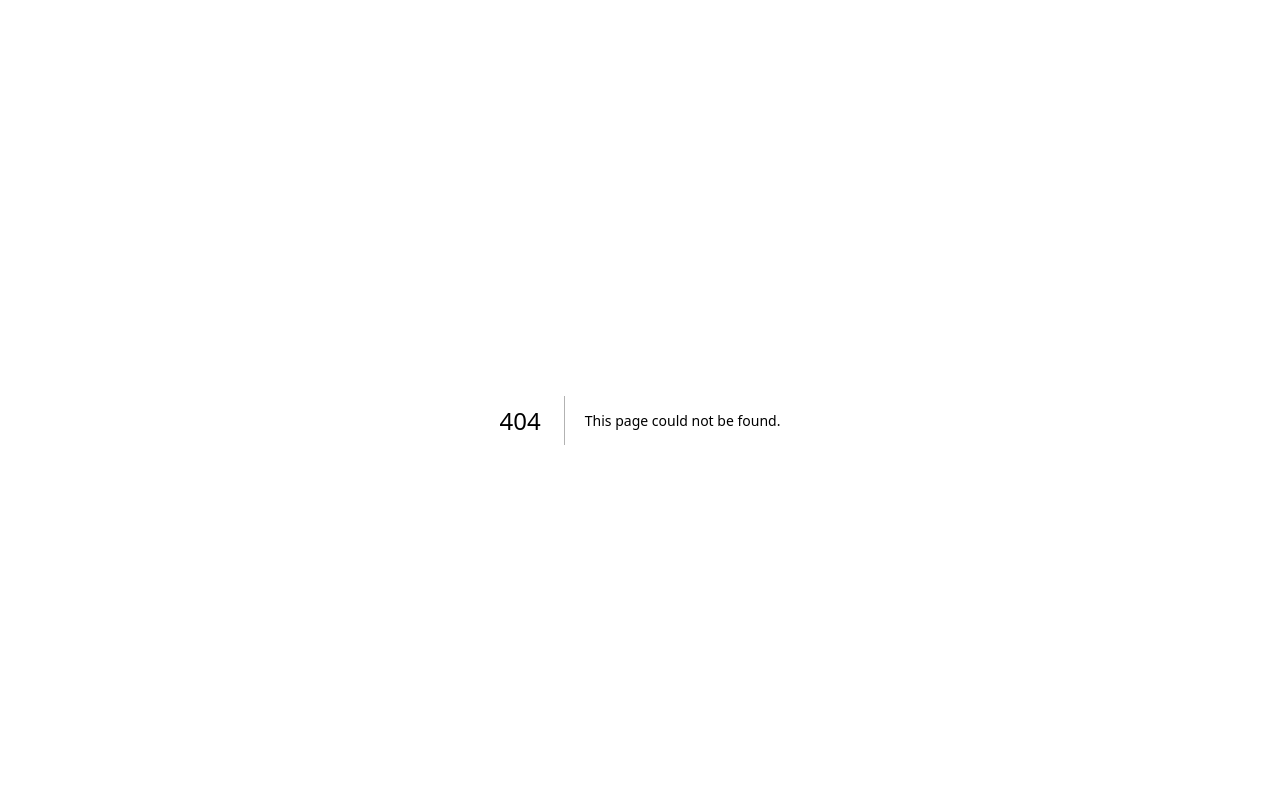
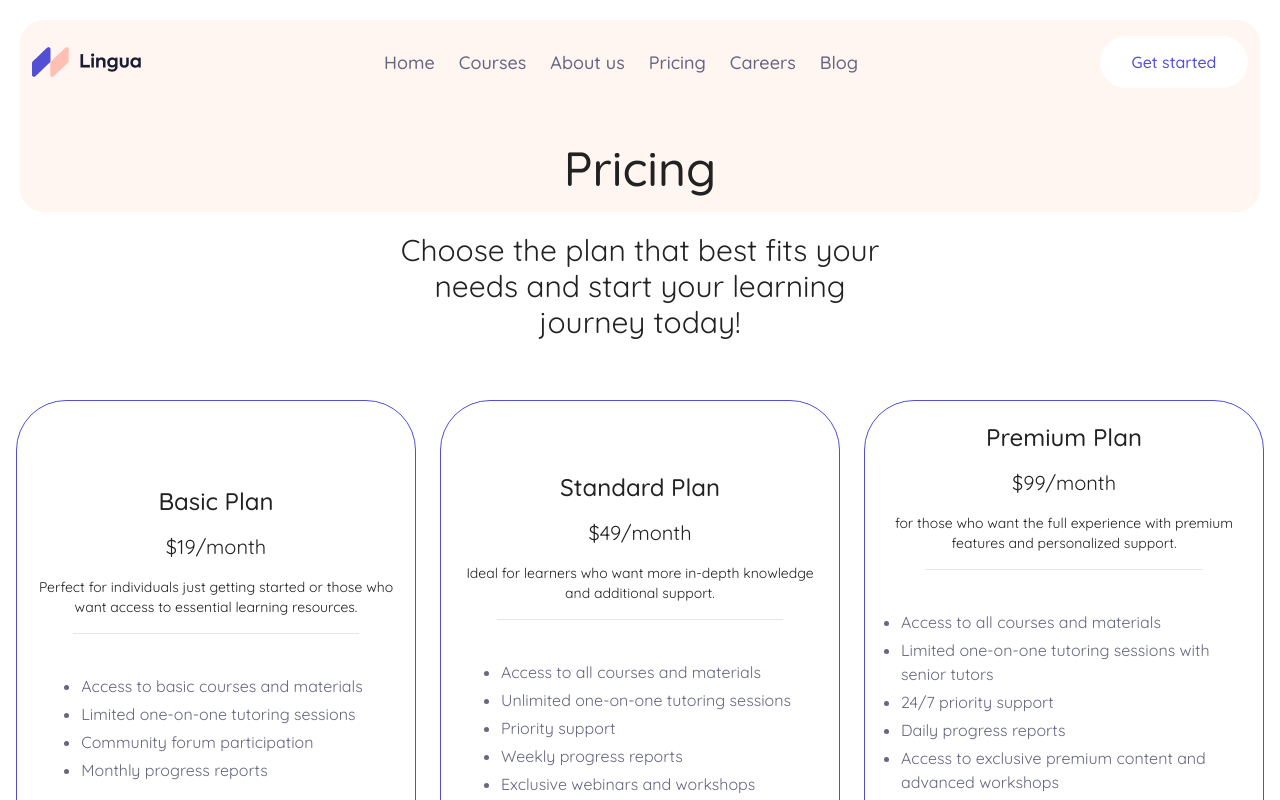
Before and after one commit to AtereD/lingua-ed, a Next.js app: page /pricing in a window 1280 px wide. Before the commit this address had no page. Shown: the top 800 px of the page. Built offline with nearby package versions, Linux system fonts and the light colour scheme.

Commit message:
Created a route for pricing page

```diff
--- /dev/null
+++ b/app/pricing/page.jsx
@@ -0,0 +1,14 @@
+import Pricing from '@/components/Pricing'
+import React from 'react'
+
+const PricingPage = () => {
+  return (
+    <main>
+        <div>
+            <Pricing/>
+        </div>
+    </main>
+  )
+}
+
+export default PricingPage
--- a/components/AboutUs.jsx
+++ b/components/AboutUs.jsx
@@ -28,7 +28,7 @@ const AboutUs = () => {
                     <div className='flex items-center justify-center bg-[#fff5f1] rounded-3xl  '>
                     <Image src={"/assets/about1.jpg"} width={550} height={550} alt='About-image' className='rounded-3xl w-[350px] md:w-[450px] lg:w-[550px] '/></div>
                 </div>
-                <p className='font-medium text-center text-[18px]  lg:w-1/2 lg:text-left'>At Lingua, we believe that language learning is more than just acquiring a new skill; it&#44;s about opening doors to new experiences, fostering cross-cultural connections, and broadening horizons. Our mission is to make language education accessible, engaging, and effective for learners of all ages and backgrounds.</p>
+                <p className='font-medium text-center text-[18px]  lg:w-1/2 lg:text-left'>At Lingua, we believe that language learning is more than just acquiring a new skill; it&#39;s about opening doors to new experiences, fostering cross-cultural connections, and broadening horizons. Our mission is to make language education accessible, engaging, and effective for learners of all ages and backgrounds.</p>
             </div>
             <div className='flex flex-col items-center w-full gap-5 lg:flex-row '>
                 <div className='flex flex-col w-full gap-3 lg:w-1/2'>
--- a/components/MobileNav.jsx
+++ b/components/MobileNav.jsx
@@ -57,13 +57,13 @@ const MobileNav = () => {
                     <a href="/about-us">About us</a>
                   </li>
                   <li className="text-[14px] hover:scale-95 duration-300 ">
-                    <a href="#pricing">Pricing</a>
+                    <a href="/pricing">Pricing</a>
                   </li>
                   <li className="text-[14px] hover:scale-95 duration-300 ">
-                    <a href="/">Careers</a>
+                    <a href="/careers">Careers</a>
                   </li>
                   <li className="text-[14px] hover:scale-95 duration-300 ">
-                    <a href="/">Blog</a>
+                    <a href="/blogs">Blog</a>
                   </li>
                 </ul>
               </div>
--- a/components/Nav.jsx
+++ b/components/Nav.jsx
@@ -20,11 +20,11 @@ const Nav = () => {
               Courses</a></li>
               <li className='duration-300 hover:scale-95 text-[14px] xl:text-[18px] '><a href="/about-us">
               About us</a></li>
-              <li className='duration-300 hover:scale-95 text-[14px] xl:text-[18px] '><a href="#pricing">
+              <li className='duration-300 hover:scale-95 text-[14px] xl:text-[18px] '><a href="/pricing">
               Pricing</a></li>
-              <li className='duration-300 hover:scale-95 text-[14px] xl:text-[18px] '><a href="/">
+              <li className='duration-300 hover:scale-95 text-[14px] xl:text-[18px] '><a href="/careers">
               Careers</a></li>
-              <li className='duration-300 hover:scale-95 text-[14px] xl:text-[18px] '><a href="/">
+              <li className='duration-300 hover:scale-95 text-[14px] xl:text-[18px] '><a href="/blogs">
               Blog</a></li>
           </ul>
         </div>
--- /dev/null
+++ b/components/Pricing.jsx
@@ -0,0 +1,78 @@
+import React from 'react'
+import Nav from './Nav'
+
+const Pricing = () => {
+  return (
+    <div className='w-full h-full'>
+        <div className="px-3 bg-[#fff5f1] rounded-3xl">
+        <Nav />
+        <div className='items-center justify-center hidden gap-1 pb-5 lg:flex-col lg:flex'>
+            <h3 className="text-[#222] text-4xl md:text-5xl pt-10 font-medium ">
+                Pricing
+             </h3>
+        </div>
+      </div>
+      <div className="container flex flex-col items-center justify-center gap-10 px-3 mx-auto ">
+        <p className='text-[#222] text-center text-2xl md:text-3xl lg:text-[4xl] py-5 lg:max-w-[500px] leading-[25px] tracking-normal'>Choose the plan that best fits your needs and start your learning journey today!</p>
+        <div className="grid w-full grid-cols-1 gap-10 pb-5 lg:grid-cols-2 xl:grid-cols-3 justify-items-center lg:gap-14 ">
+            <div className='p-4  flex flex-col items-center justify-center border border-[#524fd5]  rounded-[50px] gap-10 md:w-[400px] w-[350px]'>
+                <div className='text-center text-[#222] flex flex-col gap-4 w-full'>
+                    <h4 className='text-2xl font-medium'>Basic Plan</h4>
+                    <p className='text-xl'>$19/month</p>
+                    <p className='text-sm'>Perfect for individuals just getting started or those who want access to essential learning resources.</p>
+                    <hr className='mx-10'/>
+                </div>
+                <ul className='flex flex-col gap-1 pl-3 list-disc' >
+                    <li className=''>Access to basic courses and materials</li>
+                    <li className=''>Limited one-on-one tutoring sessions</li>
+                    <li className=''>Community forum participation</li>
+                    <li className=''>Monthly progress reports</li>
+                </ul>
+                <div>
+                <button className='bg-[#524fd5] w-[148px] h-[52px] text-white flex items-center text-center justify-center rounded-full font-medium hover:scale-95 duration-300 ease-in-out hover:transition-colors'>Sign Up Now</button>
+                </div>
+            </div>
+            <div className='p-4  flex flex-col items-center justify-center border border-[#524fd5]  rounded-[50px] gap-10 md:w-[400px] w-[350px]'>
+                <div className='text-center text-[#222] flex flex-col gap-4 w-full'>
+                    <h4 className='text-2xl font-medium'>Standard Plan</h4>
+                    <p className='text-xl'>$49/month</p>
+                    <p className='text-sm'>Ideal for learners who want more in-depth knowledge and additional support.</p>
+                    <hr className='mx-10'/>
+                </div>
+                <ul className='flex flex-col gap-1 pl-3 list-disc' >
+                    <li className=''>Access to all courses and materials</li>
+                    <li className=''>Unlimited one-on-one tutoring sessions</li>
+                    <li className=''>Priority support</li>
+                    <li className=''>Weekly progress reports</li>
+                    <li className=''>Exclusive webinars and workshops</li>
+                </ul>
+                <div>
+                <button className='bg-[#524fd5] w-[148px] h-[52px] text-white flex items-center text-center justify-center rounded-full font-medium hover:scale-95 duration-300 ease-in-out hover:transition-colors'>Sign Up Now</button>
+                </div>
+            </div>
+            <div className='p-5 flex flex-col items-center justify-center border border-[#524fd5]  rounded-[50px] gap-10 md:w-[400px] w-[350px]'>
+                <div className='text-center text-[#222] flex flex-col gap-4 w-full'>
+                    <h4 className='text-2xl font-medium'>Premium Plan</h4>
+                    <p className='text-xl'>$99/month</p>
+                    <p className='text-sm'>for those who want the full experience with premium features and personalized support.</p>
+                    <hr className='mx-10'/>
+                </div>
+                <ul className='flex flex-col gap-1 pl-4 list-disc'>
+                    <li className=''>Access to all courses and materials</li>
+                    <li className=''>Limited one-on-one tutoring sessions with senior tutors</li>
+                    <li className=''>24/7 priority support</li>
+                    <li className=''>Daily progress reports</li>
+                    <li className=''>Access to exclusive premium content and advanced workshops</li>
+                    <li className=''>Personalized learning plan and career counseling</li>
+                </ul>
+                <div>
+                <button className='bg-[#524fd5] w-[148px] h-[52px] text-white flex items-center text-center justify-center rounded-full font-medium hover:scale-95 duration-300 ease-in-out hover:transition-colors'>Sign Up Now</button>
+                </div>
+            </div>
+        </div>
+      </div>
+    </div>
+  )
+}
+
+export default Pricing
```
